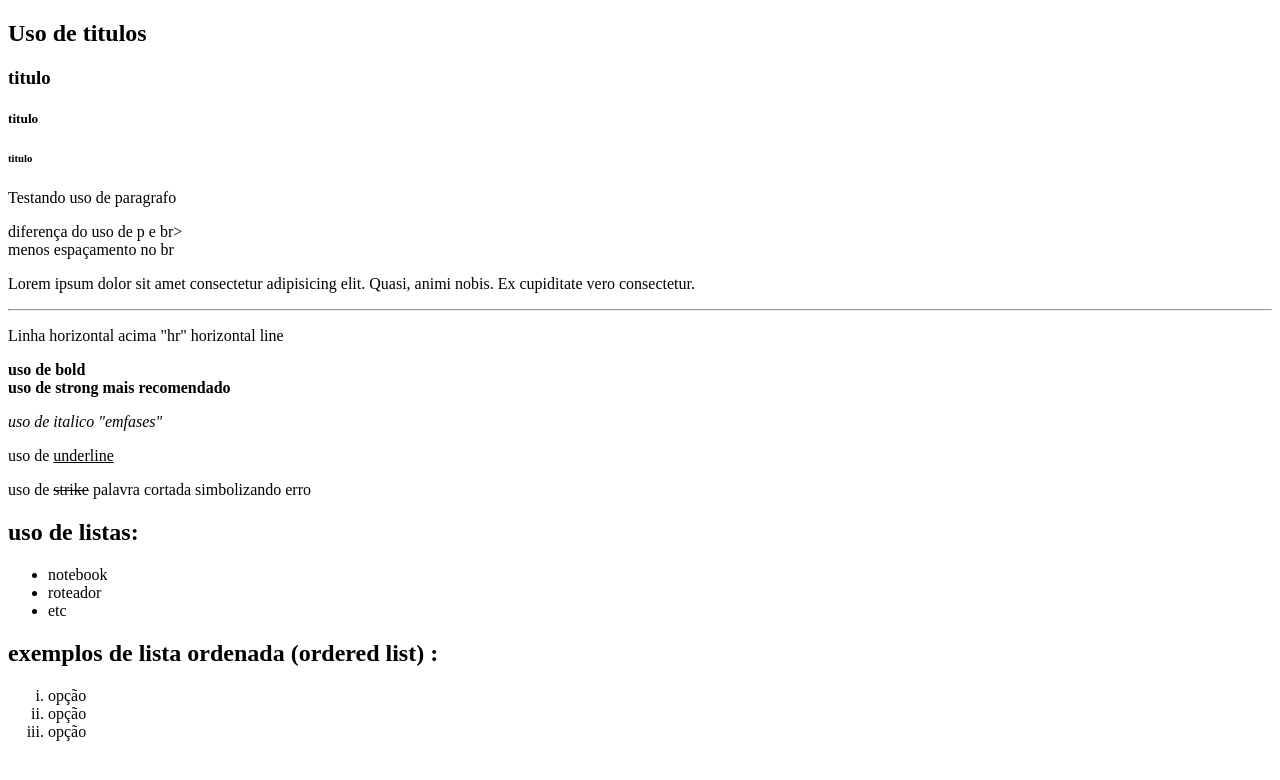
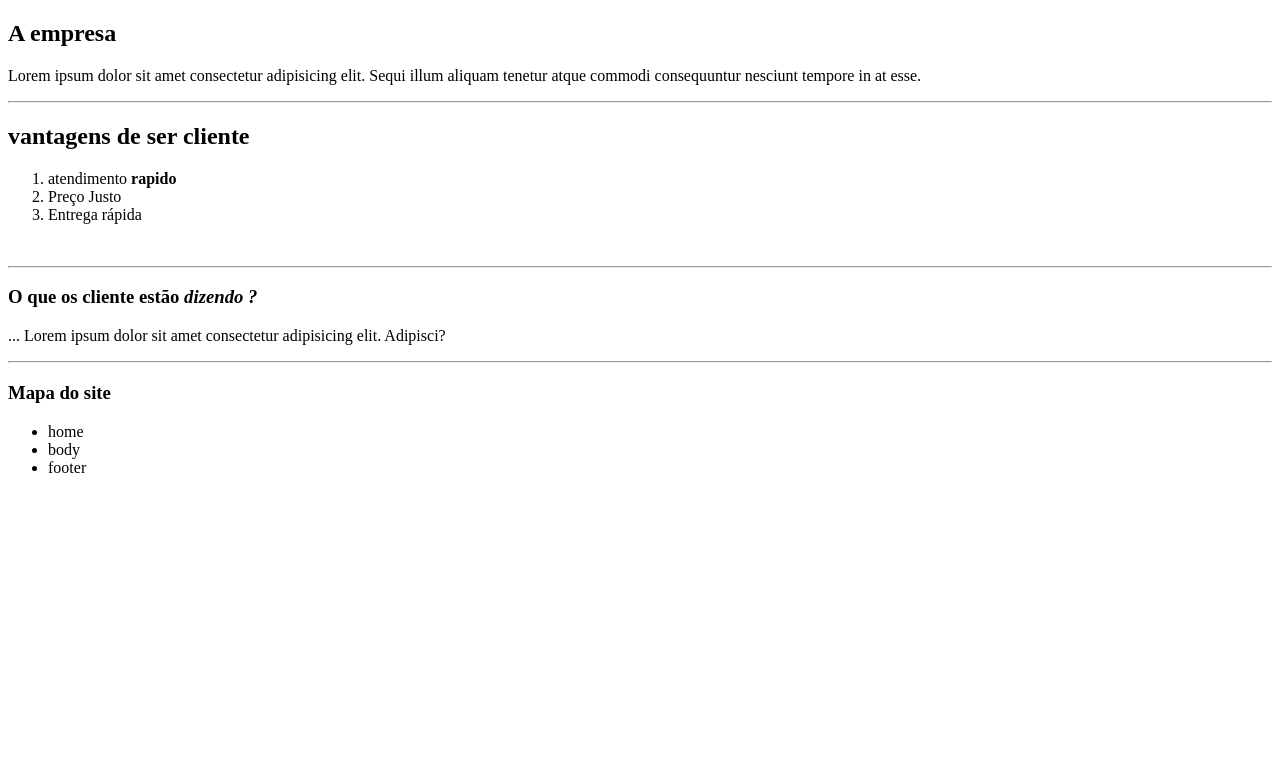
Before and after one commit to marcusmayer110/desenvolvimento-web, a plain HTML site: page HTML-CSS/teste 1/index.html in a window 1280 px wide. Drawn offline with Linux system fonts and the light colour scheme.

Commit message:
feat: exercício prático com elementos básicos de HTML

```diff
--- a/HTML-CSS/teste 1/index.html
+++ b/HTML-CSS/teste 1/index.html
@@ -4,51 +4,30 @@
 <head>
     <meta charset="UTF-8">
     <meta name="viewport" content="width=device-width, initial-scale=1.0">
-    <title>Primeiros Passos</title>
+    <title>testando o aprendizado ate aqui</title>
 </head>
 
 <body>
-    <h2>Uso de titulos</h2>
-    <h3>titulo</h3>
-    <h5>titulo</h5>
-    <h6>titulo</h6>
-
-    <p>Testando uso de paragrafo</p>
-    diferença do uso de p e br> <br>
-    menos espaçamento no br
-    <p>Lorem ipsum dolor sit amet consectetur adipisicing elit. Quasi, animi nobis. Ex cupiditate vero consectetur.</p>
+    <h2>A empresa</h2>
+    <p>Lorem ipsum dolor sit amet consectetur adipisicing elit. Sequi illum aliquam tenetur atque commodi consequuntur
+        nesciunt tempore in at esse.</p>
     <hr>
-    <p>Linha horizontal acima "hr" horizontal line</p>
-
-    <b>uso de bold</b> <br>
-    <strong>uso de strong mais recomendado</strong>
-    <p><em>uso de italico "emfases"</em></p>
-    <p>uso de <u>underline</u></p>
-    <p>uso de <strike>strike</strike> palavra cortada simbolizando erro</p>
-
-    <!--exemplo pra uso de comentarios em html -->
-    <!--abaixo exemplo de uso de listas ul-->
-    <!--tipos de opçoes pros icones da lista type=  circle, square e disc-->
-    <h2>uso de listas:</h2>
-    <ul type="disc">
-        <li>notebook</li>
-        <li>roteador</li>
-        <li>etc</li>
+    <h2>vantagens de ser cliente</h2>
+    <ol Type="1"> <!--pode ser 1, a, A, I,i etc-->
+        <li>atendimento <strong>rapido</strong></li>
+        <li>Preço Justo</li>
+        <li>Entrega rápida</li>
+    </ol><br>
+    <hr>
+    <h3>O que os cliente estão <em>dizendo ?</em></h3>
+    <p>... Lorem ipsum dolor sit amet consectetur adipisicing elit. Adipisci?</p>
+    <hr>
+    <h3>Mapa do site</h3>
+    <ul type="disc"> <!--pode ser disc,square,circle-->
+        <li>home</li>
+        <li>body</li>
+        <li>footer</li>
     </ul>
-
-    <!--lista ordenada abaixo :-->
-
-    <h2>exemplos de lista ordenada (ordered list) : </h2>
-    <!--uso do type em ol (1,A,a,I,i)-->
-    <ol type="i">
-        <li>opção</li>
-        <li>opção</li>
-        <li>opção</li>
-
-    </ol>
-
-
-
 
 </body>
 
```
